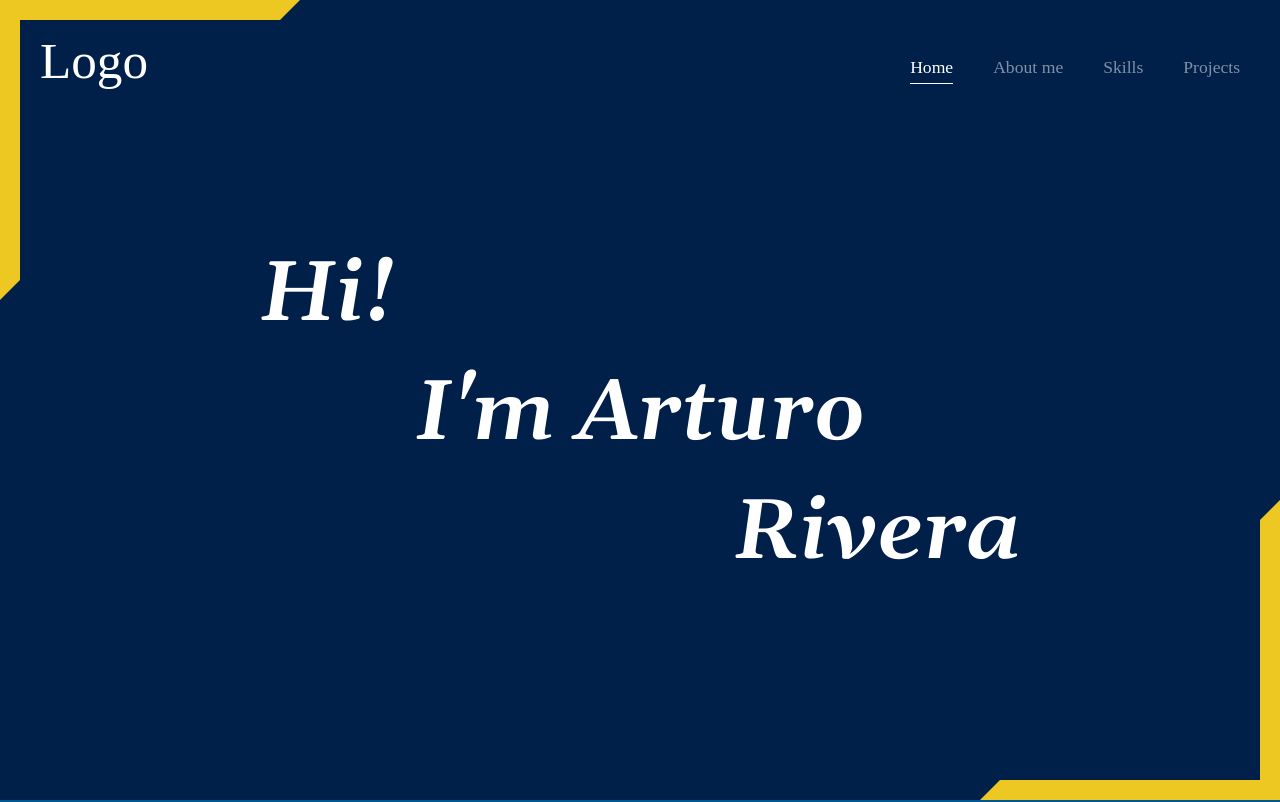
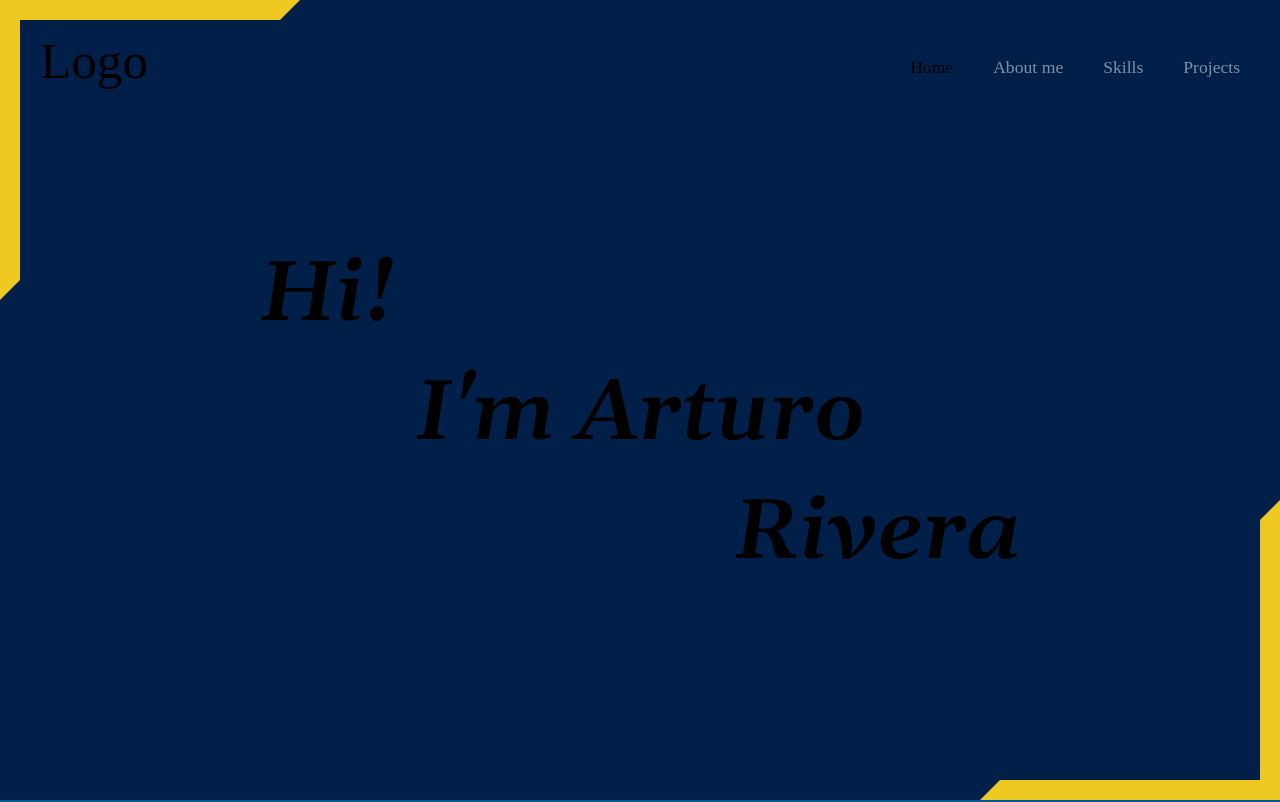
Before and after one commit to Houser97/Portfolio, a React (Create React App) app: page / in a window 1280 px wide. Shown: the top 802 px of the page. Built offline with nearby package versions, Linux system fonts and the light colour scheme.

Commit message:
Add variables defined

```diff
--- a/src/styles/Header.css
+++ b/src/styles/Header.css
@@ -22,7 +22,7 @@ header a {
     padding: 70px 40px;
     justify-content: space-between;
     align-items: center;
-    color: white;
+    color: var(--home-color);
     position: relative;
     transition: all 350ms ease-in-out;
 }
@@ -61,7 +61,7 @@ header a {
 
 
 .app__header-subcontainer .btn.selected-link{
-    color: white;
+    color: var(--home-color);
 }
 
 /* Efecto de línea inferior */
@@ -71,7 +71,7 @@ header a {
     bottom: 0px;
     width: 0px;
     height: 1px;
-    background-color: white;
+    background-color: var(--home-color);
     transition: width 250ms ease-in-out;
 }
 
--- a/src/styles/Presentation.css
+++ b/src/styles/Presentation.css
@@ -8,7 +8,7 @@
     padding: 10px 20px;
     font-size: 5.3rem;
     width: 800px;
-    color: white;
+    color: var(--home-color);
     font-family: 'Gelasio', serif;
 }
 
```
